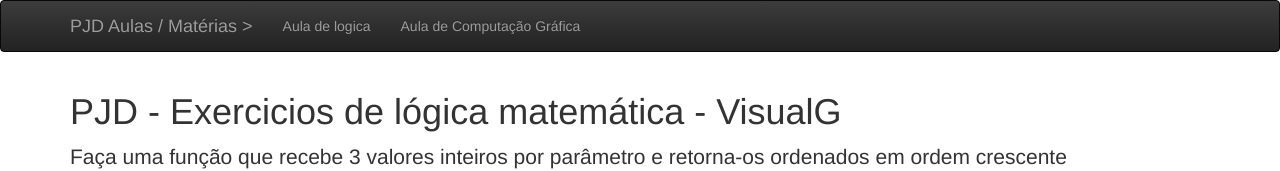
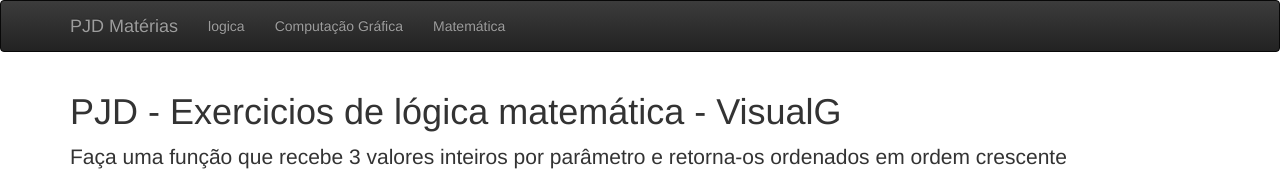
Before and after one commit to selique/PJD, a plain HTML site: page matematica/funcao-ordem.html in a window 1280 px wide. Shown: the top 171 px of the page. Drawn offline with nearby package versions, Linux system fonts and the light colour scheme.

Commit message:
correcao de navegacao do menu superior (pseu navegacao)

```diff
--- a/matematica/funcao-ordem.html
+++ b/matematica/funcao-ordem.html
@@ -35,12 +35,13 @@
             <span class="icon-bar"></span>
             <span class="icon-bar"></span>
           </button>
-          <a class="navbar-brand" href="/index.html">PJD Aulas / Matérias ></a>
+          <a class="navbar-brand" href="/index.html">PJD Matérias</a>
         </div>
         <div id="navbar" class="collapse navbar-collapse">
           <ul class="nav navbar-nav">
-            <li><a href="/logica.html">Aula de logica</a></li>
-            <li><a href="/computacao-grafica.html">Aula de Computação Gráfica</a></li>
+            <li><a href="#logica">logica</a></li>
+            <li><a href="#computacao-grafica">Computação Gráfica</a></li>
+            <li><a href="#matematica">Matemática</a></li>
           </ul>
         </div><!--/.nav-collapse -->
       </div>
```
Also changed, not shown: computacao-grafica/flash-coqueiro.html (+4 -3 lines), logica/exercicios-visualg.html (+4 -3 lines).
